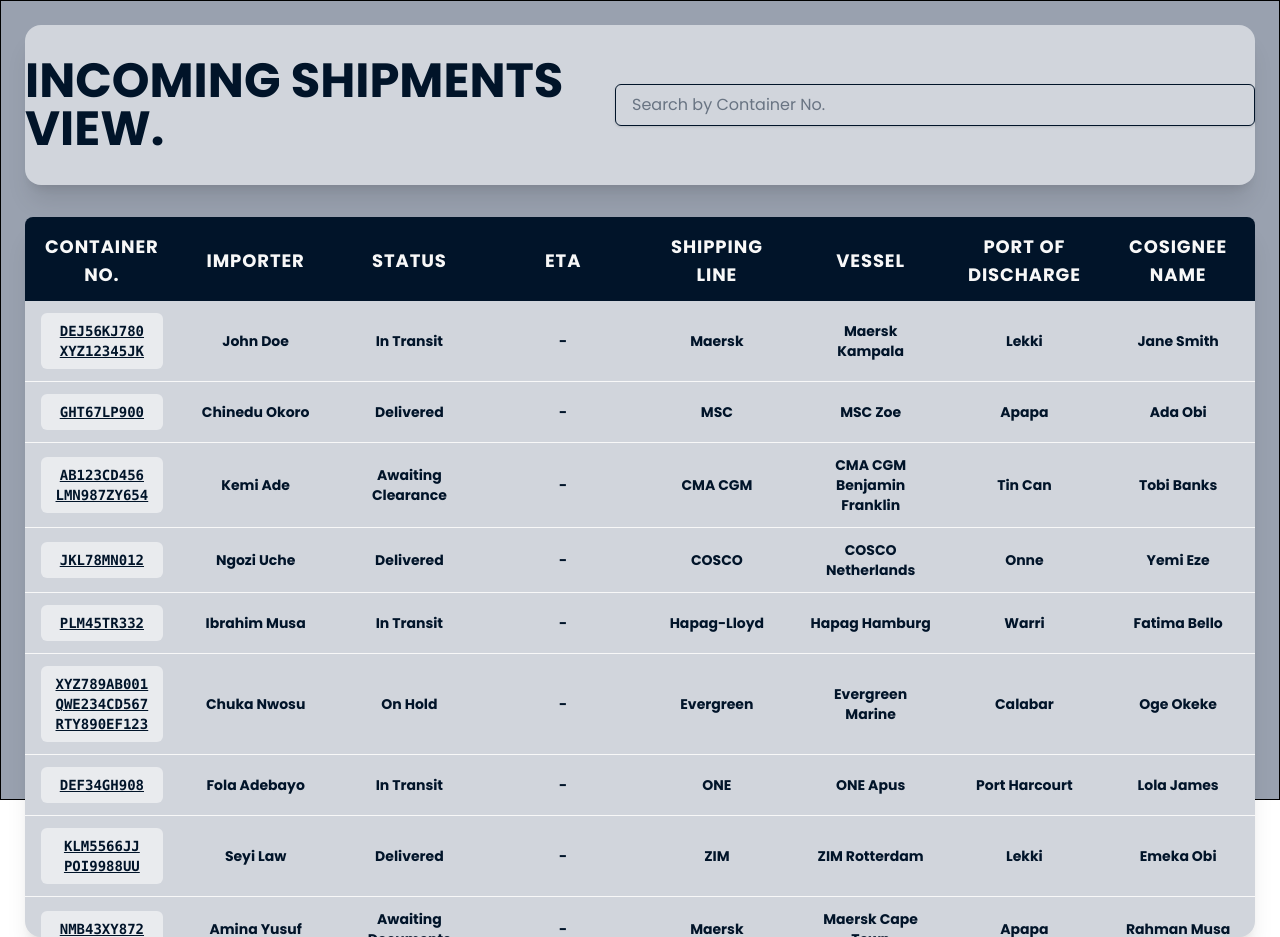
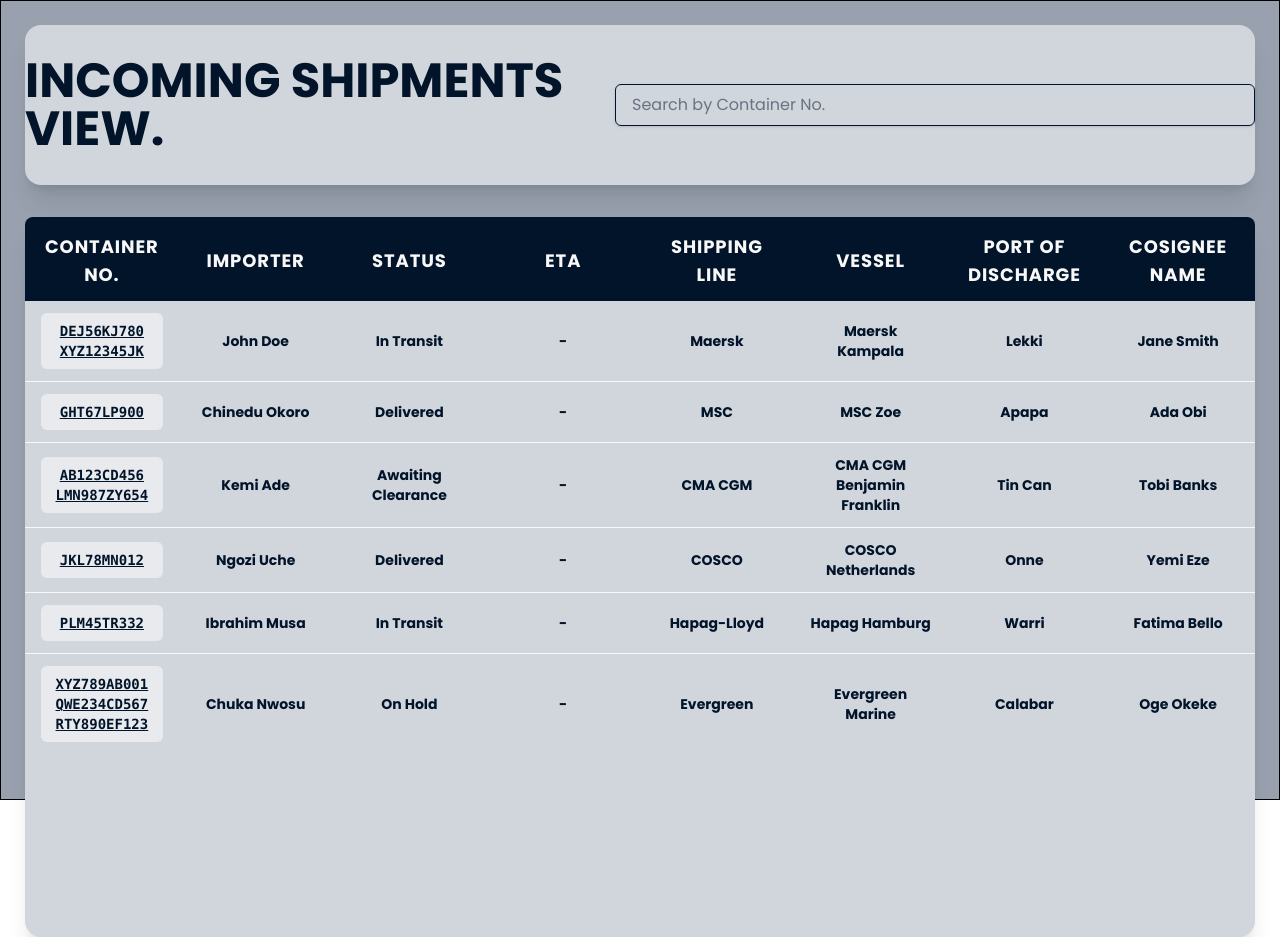
Before and after one commit to Anthvirus/admin-app, a React (Vite) app: page /overview in a window 1280 px wide. Built offline with nearby package versions, Linux system fonts and the light colour scheme.

Commit message:
Update shipments.js

```diff
--- a/src/components/shipments.js
+++ b/src/components/shipments.js
@@ -88,66 +88,6 @@ const Shipments = [
     status: "On Hold",
     vessel: "Evergreen Marine",
     billLandingNo: "BL33445566"
-  },
-  {
-    containerNo: ["DEF34GH908"],
-    importer: "Fola Adebayo",
-    shippingLine: "ONE",
-    examinationAndCustomReleasing: "Pending",
-    cosigneeName: "Lola James",
-    customDocumentation: "In Progress",
-    portOfDischarge: "Port Harcourt",
-    shippingReleasing: "Uncleared",
-    delivery: "Not yet",
-    ETA: "2025-07-23",
-    status: "In Transit",
-    vessel: "ONE Apus",
-    billLandingNo: "BL10293847"
-  },
-  {
-    containerNo: ["KLM5566JJ", "POI9988UU"],
-    importer: "Seyi Law",
-    shippingLine: "ZIM",
-    examinationAndCustomReleasing: "Cleared",
-    cosigneeName: "Emeka Obi",
-    customDocumentation: "Completed",
-    portOfDischarge: "Lekki",
-    shippingReleasing: "Cleared",
-    delivery: "Completed",
-    ETA: "2025-07-13",
-    status: "Delivered",
-    vessel: "ZIM Rotterdam",
-    billLandingNo: "BL77665544"
-  },
-  {
-    containerNo: ["NMB43XY872"],
-    importer: "Amina Yusuf",
-    shippingLine: "Maersk",
-    examinationAndCustomReleasing: "Pending",
-    cosigneeName: "Rahman Musa",
-    customDocumentation: "Pending",
-    portOfDischarge: "Apapa",
-    shippingReleasing: "Uncleared",
-    delivery: "Not yet",
-    ETA: "2025-07-26",
-    status: "Awaiting Documents",
-    vessel: "Maersk Cape Town",
-    billLandingNo: "BL56473829"
-  },
-  {
-    containerNo: ["UIO1122RT", "WQZ5566PL"],
-    importer: "Blessing Efe",
-    shippingLine: "MSC",
-    examinationAndCustomReleasing: "Pending",
-    cosigneeName: "Uche Nwankwo",
-    customDocumentation: "Pending",
-    portOfDischarge: "Tin Can",
-    shippingReleasing: "Uncleared",
-    delivery: "Not yet",
-    ETA: "2025-07-28",
-    status: "In Transit",
-    vessel: "MSC Titan",
-    billLandingNo: "BL44556677"
   }
 ];
 
```
